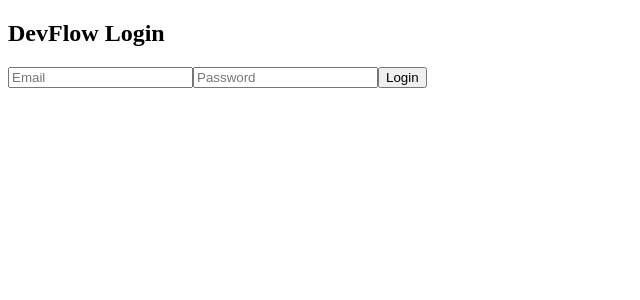
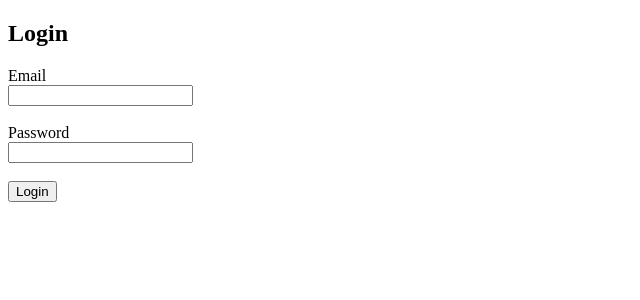
Before and after one commit to MOHANAPRIYA0501/DevFlow, a React (Vite) app in the folder devflow-frontend/: page /login in a window 1280 px wide. Shown: the top 300 px of the page, without its empty margins (0-640 px from the left). Built offline with nearby package versions, Linux system fonts and the light colour scheme.

Commit message:
feat(frontend): implement JWT authentication and protected routing

```diff
--- /dev/null
+++ b/devflow-frontend/src/pages/Dashboard.jsx
@@ -0,0 +1,23 @@
+import { useNavigate } from "react-router-dom";
+
+const Dashboard = () => {
+  const navigate = useNavigate();
+
+  const handleLogout = () => {
+    localStorage.removeItem("token");
+    navigate("/login");
+  };
+
+  return (
+    <div>
+      <h1>Dashboard</h1>
+      <p>Welcome to DevFlow.</p>
+
+      <button onClick={handleLogout}>
+        Logout
+      </button>
+    </div>
+  );
+};
+
+export default Dashboard;
--- a/devflow-frontend/src/pages/Login.jsx
+++ b/devflow-frontend/src/pages/Login.jsx
@@ -1,58 +1,76 @@
 import { useState } from "react";
+import { useNavigate } from "react-router-dom";
 import authService from "../api/authService";
 
-function Login() {
+const Login = () => {
+  const navigate = useNavigate();
 
-    const [email, setEmail] = useState("");
-    const [password, setPassword] = useState("");
+  const [formData, setFormData] = useState({
+    email: "",
+    password: "",
+  });
 
-    const handleLogin = async (e) => {
+  const handleChange = (e) => {
+    setFormData({
+      ...formData,
+      [e.target.name]: e.target.value,
+    });
+  };
+
+  const handleSubmit = async (e) => {
     e.preventDefault();
 
     try {
-            const response = await authService.login({
-    email,
-    password
-});
+      const response = await authService.login(formData);
 
       localStorage.setItem("token", response.data.token);
 
-console.log("Login successful");
+      alert("Login successful!");
 
+      navigate("/dashboard");
     } catch (error) {
-            console.log(error.response?.data || error.message);
+      console.error(error);
+      alert("Invalid email or password");
     }
   };
 
-
   return (
     <div>
-            <h2>DevFlow Login</h2>
+      <h2>Login</h2>
 
-            <form onSubmit={handleLogin}>
-
+      <form onSubmit={handleSubmit}>
+        <div>
+          <label>Email</label>
+          <br />
           <input
             type="email"
-                    placeholder="Email"
-                    value={email}
-                    onChange={(e) => setEmail(e.target.value)}
+            name="email"
+            value={formData.email}
+            onChange={handleChange}
+            required
           />
+        </div>
 
+        <br />
+
+        <div>
+          <label>Password</label>
+          <br />
           <input
             type="password"
-                    placeholder="Password"
-                    value={password}
-                    onChange={(e) => setPassword(e.target.value)}
+            name="password"
+            value={formData.password}
+            onChange={handleChange}
+            required
           />
+        </div>
 
-                <button type="submit">
-                    Login
-                </button>
+        <br />
 
+        <button type="submit">Login</button>
       </form>
-
     </div>
   );
-}
+};
 
 export default Login;
--- a/devflow-frontend/src/routes/AppRoutes.jsx
+++ b/devflow-frontend/src/routes/AppRoutes.jsx
@@ -1,14 +1,28 @@
 import { BrowserRouter, Routes, Route, Navigate } from "react-router-dom";
 import Login from "../pages/Login";
 import Register from "../pages/Register";
+import Dashboard from "../pages/Dashboard";
+
+import ProtectedRoute from "./ProtectedRoute";
+import PublicRoute from "./PublicRoute";
 
 function AppRoutes() {
   return (
     <BrowserRouter>
       <Routes>
+        {/* Root */}
         <Route path="/" element={<Navigate to="/login" replace />} />
+
+        {/* Public Routes */}
+        <Route element={<PublicRoute />}>
           <Route path="/login" element={<Login />} />
           <Route path="/register" element={<Register />} />
+        </Route>
+
+        {/* Protected Routes */}
+        <Route element={<ProtectedRoute />}>
+          <Route path="/dashboard" element={<Dashboard />} />
+        </Route>
       </Routes>
     </BrowserRouter>
   );
--- /dev/null
+++ b/devflow-frontend/src/routes/ProtectedRoute.jsx
@@ -0,0 +1,9 @@
+import { Navigate, Outlet } from "react-router-dom";
+
+const ProtectedRoute = () => {
+  const token = localStorage.getItem("token");
+
+  return token ? <Outlet /> : <Navigate to="/login" replace />;
+};
+
+export default ProtectedRoute;
--- /dev/null
+++ b/devflow-frontend/src/routes/PublicRoute.jsx
@@ -0,0 +1,9 @@
+import { Navigate, Outlet } from "react-router-dom";
+
+const PublicRoute = () => {
+  const token = localStorage.getItem("token");
+
+  return token ? <Navigate to="/dashboard" replace /> : <Outlet />;
+};
+
+export default PublicRoute;
```
Lines whose indentation alone changed are shown as unchanged.
